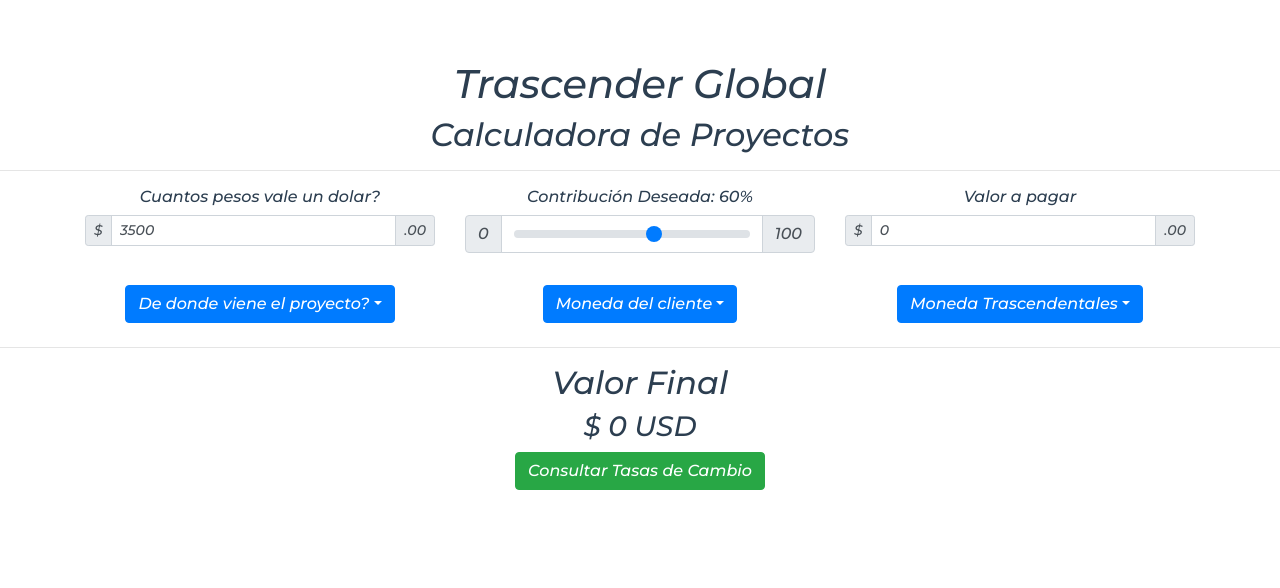
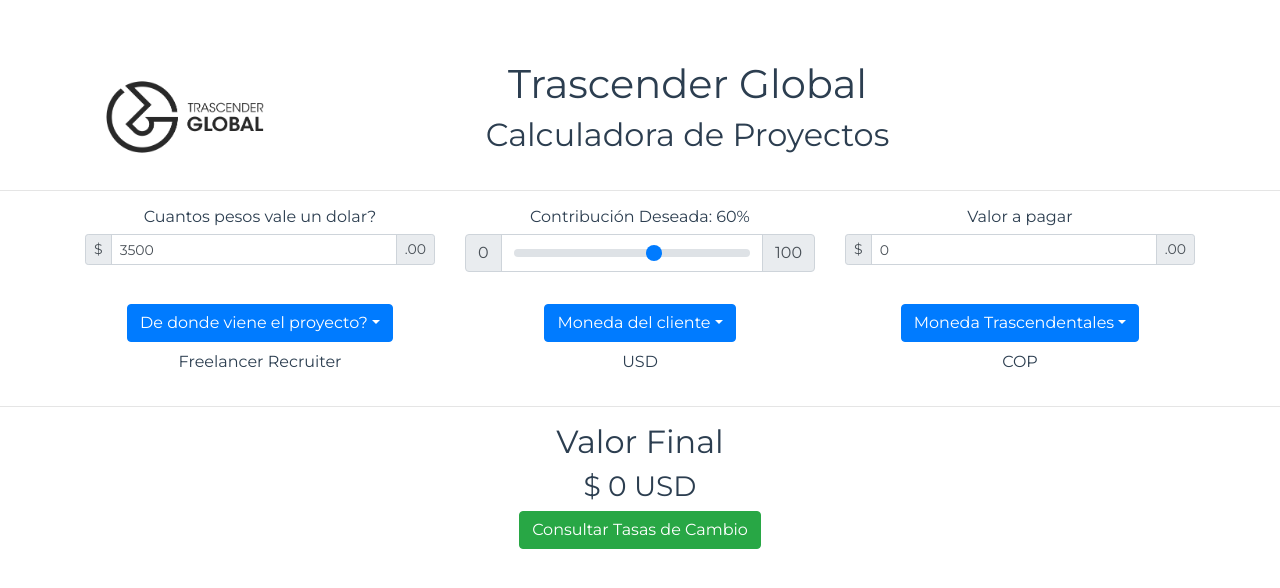
Before and after one commit to AndresInsuasty/calculadoraTG, a Vue app: page / in a window 1280 px wide. Shown: the top 588 px of the page. Built offline with nearby package versions, Linux system fonts and the light colour scheme.

Commit message:
cambios de apariencia

```diff
--- a/src/App.vue
+++ b/src/App.vue
@@ -16,7 +16,7 @@ export default {
 </script>
 
 <style>
-@import url('https://fonts.googleapis.com/css2?family=Montserrat:ital,wght@1,300;1,500&display=swap');
+@import url('https://fonts.googleapis.com/css2?family=Montserrat&display=swap');
 #app {
   font-family: 'Montserrat', sans-serif;
   -webkit-font-smoothing: antialiased;
--- a/src/components/Calculator.vue
+++ b/src/components/Calculator.vue
@@ -1,9 +1,18 @@
 <template>
   <div>
     <div>
-      <h1>Trascender Global</h1>
-      <h2>Calculadora de Proyectos</h2>
+      <b-container class="bv-example-row">
+        <b-row>
+          <b-col cols="1">
+            <img src="../assets/TG.png" width="200">
+          </b-col>
 
+          <b-col>
+            <h1>Trascender Global</h1>
+            <h2>Calculadora de Proyectos</h2>
+          </b-col>
+        </b-row>
+      </b-container>
     </div>
     <hr />
     <b-container class="bv-example-row">
@@ -54,10 +63,11 @@
               <b-dropdown-item
                 v-for="p in plataformasProyectos"
                 :key="p.value"
-                @click="plataforma = p.value"
+                @click="plataforma = p"
                 >{{ p.text }}</b-dropdown-item
-              >
-            </b-dropdown>
+              > </b-dropdown
+            ><br />
+            <p>{{ plataforma.text }}</p>
           </div>
         </b-col>
 
@@ -74,8 +84,9 @@
                 :key="moneda.value"
                 @click="monedaCliente = moneda.value"
                 >{{ moneda.text }}</b-dropdown-item
-              >
-            </b-dropdown>
+              > </b-dropdown
+            ><br />
+            <p>{{ monedaCliente }}</p>
           </div>
         </b-col>
 
@@ -92,8 +103,9 @@
               >
               <b-dropdown-item @click="MTUSD"
                 >Dolar Estadounidense (USD)</b-dropdown-item
-              >
-            </b-dropdown>
+              > </b-dropdown
+            ><br />
+            <p>{{ monedaTrascendentales }}</p>
           </div>
         </b-col>
       </b-row>
@@ -108,9 +120,6 @@
   </div>
 </template>
 
-
-
-
 <script>
 import axios from "axios";
 export default {
@@ -121,7 +130,7 @@ export default {
       valorAPagar: 0,
       contribucion: 60,
       monedaCliente: "USD",
-      plataforma: 0.2,
+      plataforma: { value: 0.15, text: "Freelancer Recruiter" },
       rates: {},
       monedas: [
         { value: "USD", text: "Dolar Estadounidense (USD)" },
@@ -150,9 +159,8 @@ export default {
       let final = 0;
       if (this.monedaTrascendentales == "USD") {
         final = this.valorAPagar * this.trm;
-      }
-      else{
-        final = this.valorAPagar
+      } else {
+        final = this.valorAPagar;
       }
 
       final = final / (1 - parseInt(this.contribucion) / 100);
@@ -183,7 +191,7 @@ export default {
           final = (final / this.trm) * parseFloat(this.rates.MXN);
           break;
       }
-      final = final / (1 - this.plataforma);
+      final = final / (1 - this.plataforma.value);
 
       //divisas
       final = final / (1 - 0.25);
```
Also changed, not shown: src/assets/TG.png (added).
